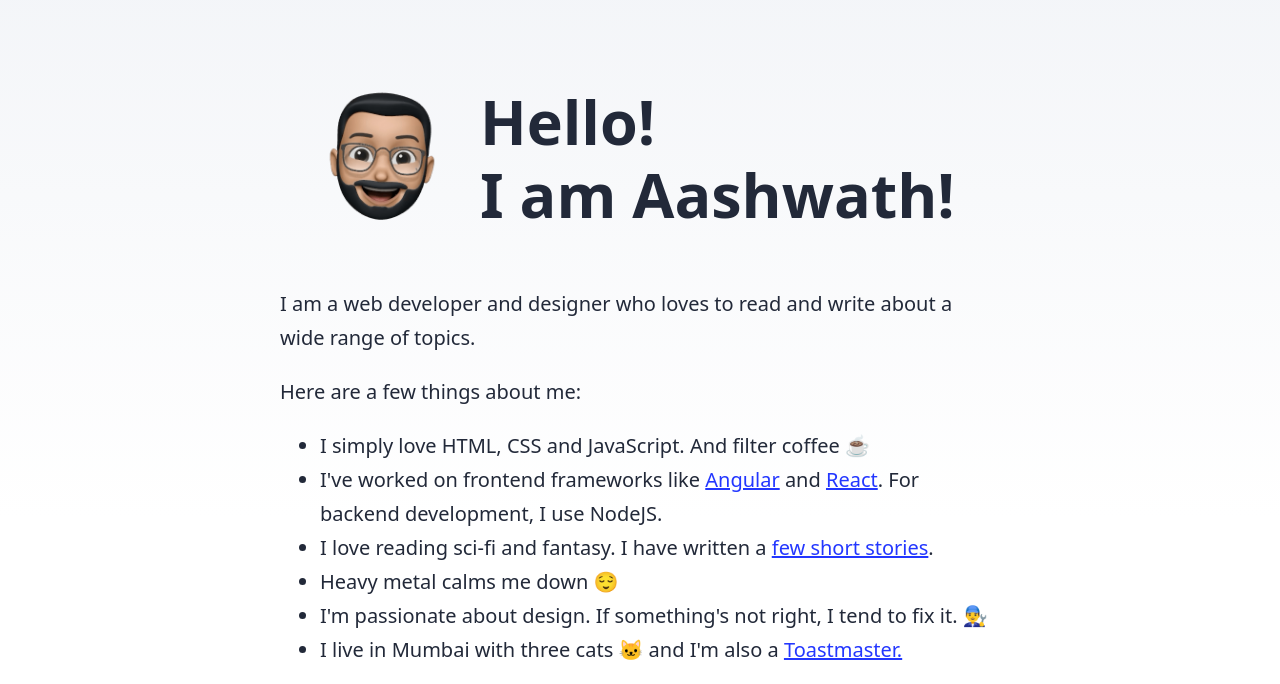
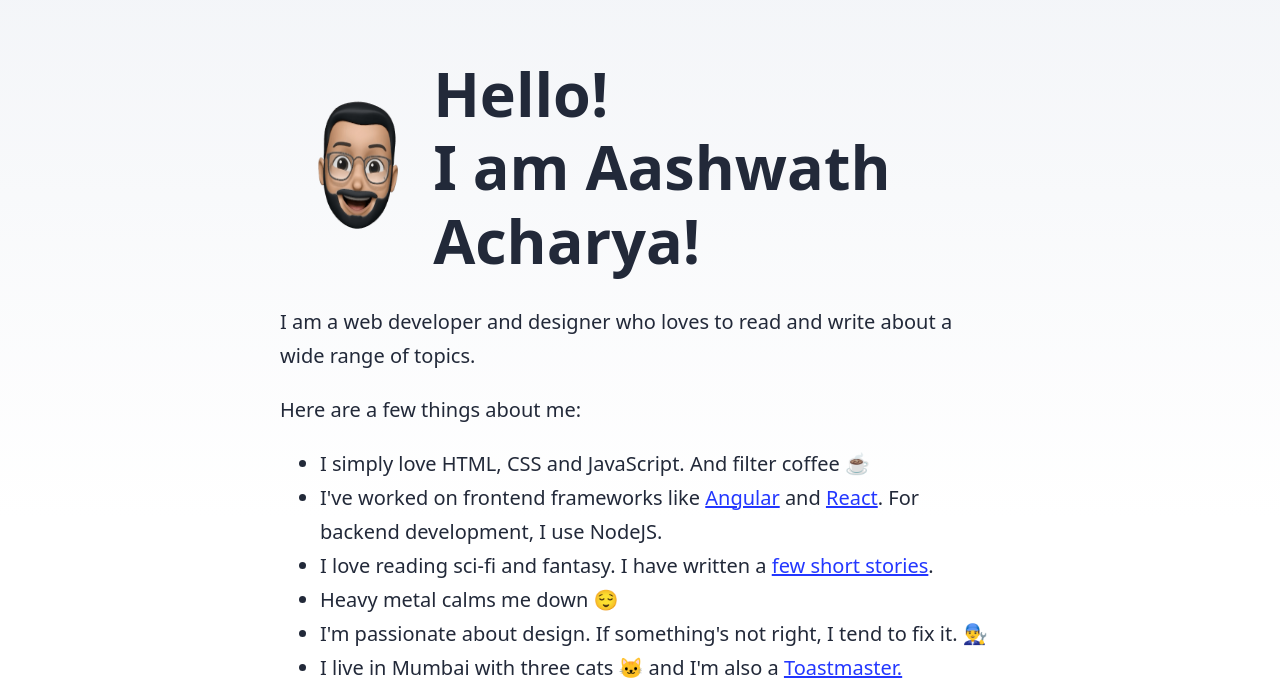
Before and after one commit to aashwath/aashwath.github.io, an Astro site: page / in a window 1280 px wide. Shown: the part 82-766 px from the top of the page. Built offline with nearby package versions, Linux system fonts and the light colour scheme; Astro itself is replaced by a stand-in of ours.

Commit message:
Update index.astro

```diff
--- a/src/pages/index.astro
+++ b/src/pages/index.astro
@@ -37,7 +37,7 @@ import { SITE_TITLE, SITE_DESCRIPTION } from '../consts';
             alt="A memoji of Aashwath's smiling face"
           />
         </div>
-        <h1>Hello! <br /> I am Aashwath!</h1>
+        <h1>Hello! <br /> I am Aashwath Acharya!</h1>
       </div>
       <p>
         I am a web developer and designer who loves to read and write about a
```
